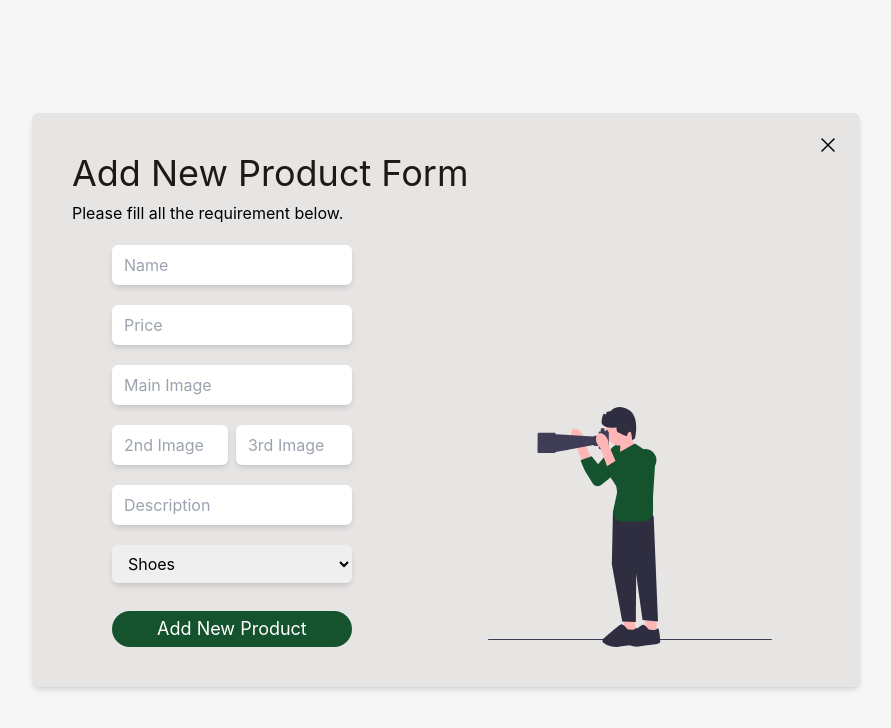
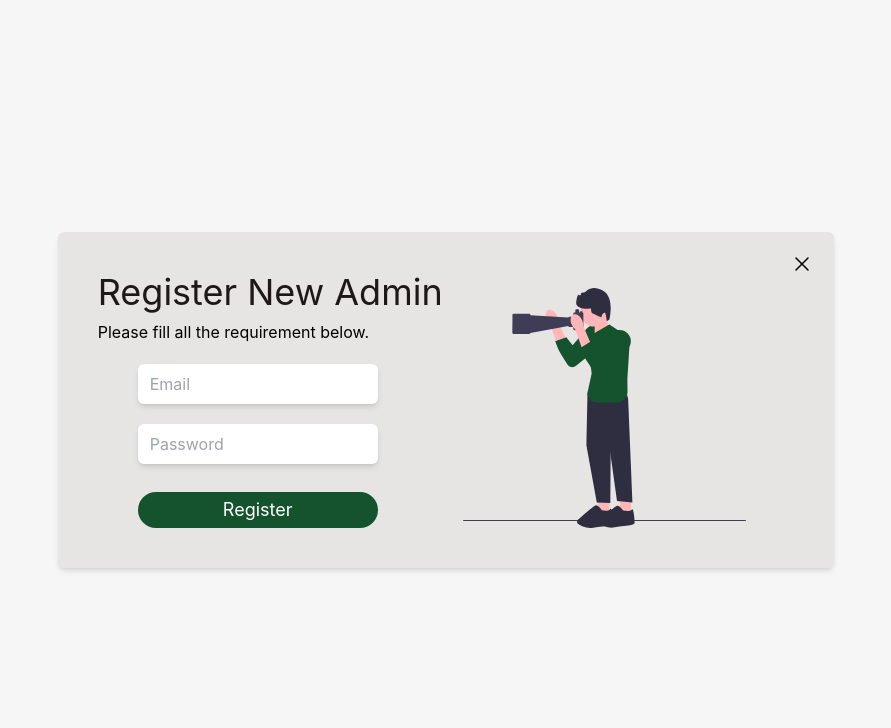
Before and after one commit to mfahriferdiansyah/branded-store, a React (Create React App) app in the folder client-admin/: page /register-page in a window 1280 px wide. Shown: the top 728 px of the page, without its empty margins (194-1085 px from the left). Built offline with nearby package versions, Linux system fonts and the light colour scheme.

Commit message:
feat: Add CRUD for category

```diff
--- /dev/null
+++ b/client-admin/src/components/CategoryForm.js
@@ -0,0 +1,50 @@
+import {useState, useEffect} from 'react'
+import { useSelector } from 'react-redux'
+import {useNavigate, useSearchParams} from 'react-router-dom'
+import {fetchPost, fetchGet, fetchPatch} from '../helpers/fetch'
+
+export default function ReactForm () {
+
+  const [categoryForm, setCategoryForm] = useState({})
+  const navigate = useNavigate()
+  function checkForm(e) {
+    e.preventDefault()
+    let {name, value} = e.target
+    let newInput = {
+      ...categoryForm,
+      [name]: value
+    }
+    console.log(newInput)
+    setCategoryForm(newInput)
+  }
+
+  const [searchParams] = useSearchParams()
+
+  async function formHandler(e) {
+    e.preventDefault()
+    let newCategory = {
+      ...categoryForm
+    }
+
+    await fetchPost('authors', newCategory)
+
+    setCategoryForm({})
+    navigate(-1)
+  }
+
+  useEffect(() => {
+
+  }, [])
+
+  return (
+  <>
+    <form action="" onSubmit={formHandler} className="flex flex-col w-60 gap-5 mx-5">
+      <input onChange={checkForm} type="email" name='name' className="px-3 py-2 shadow-md rounded-md" placeholder="Category Name"  required/>
+
+      <button type="submit" className="py-1 mt-2 w-full rounded-3xl text-lg hover:bg-green-800 bg-green-900 text-white">
+        Add new category
+      </button>
+    </form>
+  </>
+  )
+}
--- a/client-admin/src/components/Navbar.js
+++ b/client-admin/src/components/Navbar.js
@@ -19,8 +19,10 @@ export default function Navbar() {
           <p className="font-serif text-2xl font-semibold text-green-900">React.</p>
         </div>
         <div className="flex justify-center font-mono items-center text-start gap-20">
-          <Link to="/" className="text-lg font-semibold text-center">Dashboard</Link>
+          <Link to="/" className="text-lg font-semibold text-center">Product</Link>
           <Link  to="/input-page" className="text-lg font-semibold">Add Product</Link>
+          <Link  to="/category-page" className="text-lg font-semibold">Categories</Link>
+          <Link  to="/input-page/category" className="text-lg font-semibold">Add Category</Link>
           <Link to="/register-page" className="text-lg font-semibold">Register</Link>
         </div>
         <div className="justify-center items-center flex w-20">
--- /dev/null
+++ b/client-admin/src/components/RegisterForm.js
@@ -0,0 +1,51 @@
+import {useState, useEffect} from 'react'
+import { useSelector } from 'react-redux'
+import {useNavigate, useSearchParams} from 'react-router-dom'
+import {fetchPost, fetchGet, fetchPatch} from '../helpers/fetch'
+
+export default function ReactForm () {
+
+  const [registerForm, setRegisterForm] = useState({})
+  const navigate = useNavigate()
+  function checkForm(e) {
+    e.preventDefault()
+    let {name, value} = e.target
+    let newInput = {
+      ...registerForm,
+      [name]: value
+    }
+    console.log(newInput)
+    setRegisterForm(newInput)
+  }
+
+  const [searchParams] = useSearchParams()
+
+  async function formHandler(e) {
+    e.preventDefault()
+    let newRegister = {
+      ...registerForm
+    }
+
+    await fetchPost('authors', newRegister)
+
+    setRegisterForm({})
+    navigate(-1)
+  }
+
+  useEffect(() => {
+
+  }, [])
+
+  return (
+  <>
+    <form action="" onSubmit={formHandler} className="flex flex-col w-60 gap-5 mx-5">
+      <input onChange={checkForm} type="email" name='email' className="px-3 py-2 shadow-md rounded-md" placeholder="Email"  required/>
+      <input onChange={checkForm} type="password" name='password' className="px-3 py-2 shadow-md rounded-md" placeholder="Password" required/>
+
+      <button type="submit" className="py-1 mt-2 w-full rounded-3xl text-lg hover:bg-green-800 bg-green-900 text-white">
+        Register
+      </button>
+    </form>
+  </>
+  )
+}
--- a/client-admin/src/components/TableRow.js
+++ b/client-admin/src/components/TableRow.js
@@ -2,7 +2,7 @@ import {useState} from 'react'
 import {Link, useNavigate} from 'react-router-dom'
 import { fetchDelete, fetchGet } from '../helpers/fetch'
 
-export default function TableRow({index, data}) {
+export default function TableRow({index, data, pathNow}) {
   const navigate = useNavigate()
   let {id, name, price, slug, description, mainImg, categoryId, authorId} = data
 
@@ -19,6 +19,8 @@ export default function TableRow({index, data}) {
     <>
       <tr className="flex px-5 py-3 font-mono">
         <td className="basis-1/12">{index}</td>
+        {
+          pathNow === '/' ?<>
             <td className="basis-7/12">
               <div className="flex gap-5">
                 <img className="rounded-md  w-44" src={mainImg} alt={slug} />
@@ -29,6 +31,10 @@ export default function TableRow({index, data}) {
               </div>
             </td>
             <td className="basis-3/12 whitespace-nowrap"> {price?.toLocaleString("en-US", {style:"currency", currency:"USD"})}</td>
+          </> : <>
+            <td className="basis-10/12">{name}</td>
+          </>
+        }
         <td className="basis-1/12">
           <div className="flex gap-5 justify-start items-end">
             <button onClick={editHandler}>
--- a/client-admin/src/pages/HomePage.js
+++ b/client-admin/src/pages/HomePage.js
@@ -2,14 +2,30 @@ import Table from '../components/Table'
 import { useEffect } from 'react'
 import { fetchGet } from '../helpers/fetch'
 import {useDispatch, useSelector} from 'react-redux'
+import { useLocation } from 'react-router-dom'
 
 export default function HomePage() {
   const dispatch = useDispatch()
+  const location = useLocation()
+  dispatch({
+    type: 'pathNow/assign',
+    payload: location.pathname
+  })
+  const pathNow = useSelector((state) => state.pathNow)
 
   const fetchProduct = async () => {
     const response = await fetchGet('products')
     const action = {
       type: 'product/fetchSuccess',
+      payload: response
+    }
+    dispatch(action)
+  }
+
+  const fetchCategory = async () => {
+    const response = await fetchGet('categories')
+    const action = {
+      type: 'category/fetchSuccess',
       payload: response
     }
     dispatch(action)
@@ -23,8 +39,10 @@ export default function HomePage() {
   }
 
   useEffect(() => {
+    console.log(pathNow)
     resetEdit()
     fetchProduct()
+    fetchCategory()
   }, [])
 
 
@@ -32,9 +50,13 @@ export default function HomePage() {
     <>
       <div className="font-serif relative h-[calc(100vh-14vh)] flex justify-center items-end">
         <div className="container h-full p-10" >
-          <p className="text-6xl text-green-900">Dashboard</p>
+          <p className="text-6xl text-green-900 whitespace-nowrap">
+            {
+              pathNow === '/category-page' ? <p>Dashboard</p> : <p>Dashboard</p>
+            }
+          </p>
           <br />
-          <Table />
+          <Table pathNow={pathNow} />
         </div>
       </div>
     </>
--- a/client-admin/src/pages/InputPage.js
+++ b/client-admin/src/pages/InputPage.js
@@ -1,7 +1,10 @@
 import CreateImg from '../images/create.svg'
-import ReactForm from '../components/Form'
+import ProductForm from '../components/ProductForm'
+import RegisterForm from '../components/RegisterForm'
+import CategoryForm from '../components/CategoryForm'
+
 import { useEffect, useState } from 'react'
-import { useNavigate, useSearchParams } from "react-router-dom";
+import { useNavigate, useSearchParams, useLocation } from "react-router-dom";
 import { fetchGet } from '../helpers/fetch';
 import { useDispatch, useSelector } from 'react-redux';
 
@@ -15,6 +18,11 @@ export default function InputPage() {
   const isEdit = useSelector((state) => state.isEdit)
   const dispatch = useDispatch()
   const [searchParams] = useSearchParams()
+  const location = useLocation()
+
+  const pathNow = useSelector((state) => {
+    return state.pathNow
+  })
 
   const productId = searchParams.get('productId')
 
@@ -44,7 +52,13 @@ export default function InputPage() {
   }
 
   useEffect(() => {
-    let payload;
+  let payload;
+  console.log(pathNow)
+  dispatch({
+    type: 'pathNow/assign',
+    payload: location.pathname
+  })
+
     if(productId) {
       payload = true
       resetEdit()
@@ -75,13 +89,19 @@ export default function InputPage() {
             <div className="flex flex-col justify-start w-2/3 gap-2">
               <p className="text-stone-900 text-4xl text-start justify-self-start whitespace-nowrap ">
                 {
-                  isEdit ? 'Edit Product Form' : 'Add New Product Form'
+                 pathNow === '/input-page' ? isEdit ? 'Edit Product' : 'Add New Product' :
+                 pathNow === '/input-page/category' ? isEdit ? 'Edit Category' : 'Add New Category' :
+                 pathNow === '/register-page' ? 'Register New Admin' : 'Form'
                 }
               </p>
               <p className="text-start whitespace-nowrap">Please fill all the requirement below.</p>
             </div>
             <div className="flex w-full gap-5 mx-5">
-              <ReactForm />
+              {
+                pathNow === '/input-page' ? <ProductForm /> :
+                pathNow === '/register-page' ? <RegisterForm /> :
+                pathNow === '/input-page/category' ? <CategoryForm /> : ''
+              }
             </div>
           </div>
           <div>
--- a/client-admin/src/store/index.js
+++ b/client-admin/src/store/index.js
@@ -1,6 +1,6 @@
 import { legacy_createStore as createStore } from 'redux'
 
-const initialState = { productList: [], isEdit: false, editImg: [], editProduct: {} }
+const initialState = { productList: [], categoryList: [], isEdit: false, editImg: [], editProduct: {}, pathNow: '' }
 
 function rootReducer(state = initialState, action) {
   switch (action.type) {
@@ -10,10 +10,22 @@ function rootReducer(state = initialState, action) {
         productList: action.payload
       }
 
+    case 'category/fetchSuccess':
+      return {
+        ...state,
+        categoryList: action.payload
+      }
+
     case 'isEdit/assign':
       return {
         ...state,
         isEdit: action.payload
+      }
+
+    case 'pathNow/assign':
+      return {
+        ...state,
+        pathNow: action.payload
       }
 
     case 'editProduct/fetchSuccess':
@@ -35,7 +47,6 @@ function rootReducer(state = initialState, action) {
         editProduct: {}
       }
 
-
     default:
       return state
   }
```
Also changed, not shown: client-admin/src/components/Table.js (+16 -6 lines), client-admin/src/routes/index.js (+8 -0 lines), client-admin/src/components/ProductForm.js (renamed from client-admin/src/components/Form.js), 1 other file (tests, documents, lock files or other folders). Lines whose indentation alone changed are shown as unchanged.
